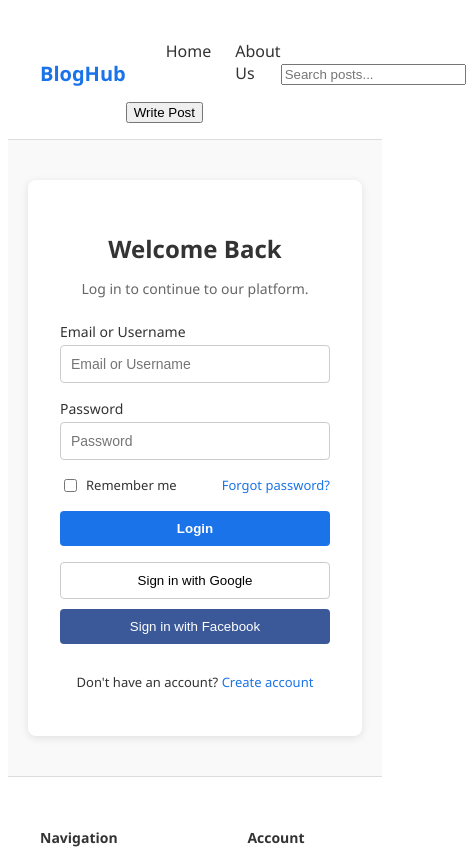
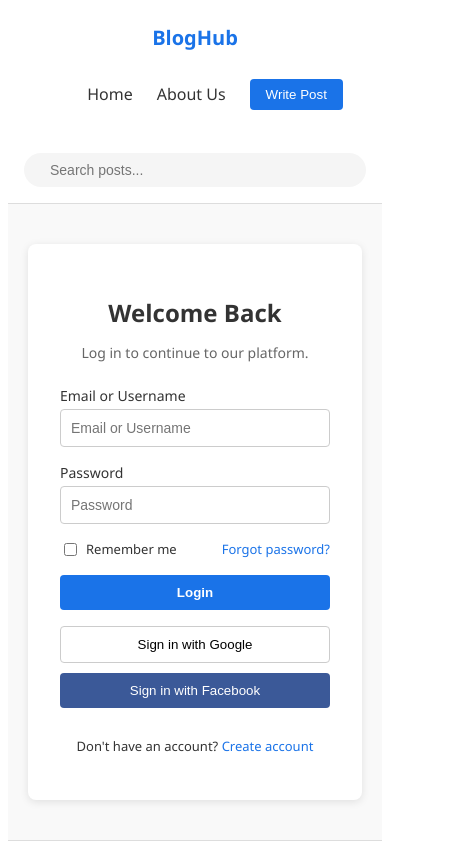
Before and after one commit to Oliver9105/Blogpost_client, a React (Create React App) app: page /signin in a window 390 px wide. Shown: the top 849 px of the page, 466 px wide, since content can reach past the window. Built offline with nearby package versions, Linux system fonts and the light colour scheme.

Commit message:
update css

```diff
--- a/src/SignIn.css
+++ b/src/SignIn.css
@@ -26,6 +26,13 @@
   color: #1a73e8;
 }
 
+/* Centered Navigation */
+.signin-nav-center {
+  display: flex;
+  align-items: center;
+  gap: 24px;
+}
+
 .signin-navLinks {
   list-style: none;
   display: flex;
@@ -36,6 +43,44 @@
   text-decoration: none;
   color: #333;
   font-weight: 500;
+}
+
+.signin-write-button {
+  background-color: #1a73e8;
+  color: white;
+  border: none;
+  padding: 8px 16px;
+  border-radius: 4px;
+  font-weight: 500;
+  cursor: pointer;
+  transition: background-color 0.3s;
+}
+
+.signin-write-button:hover {
+  background-color: #1665c1;
+}
+
+/* Search Bar */
+.signin-search-bar {
+  display: flex;
+  align-items: center;
+  background: #f5f5f5;
+  border-radius: 20px;
+  padding: 8px 16px;
+  width: 250px;
+}
+
+.signin-search-bar i {
+  color: #777;
+  margin-right: 8px;
+}
+
+.signin-search-bar input {
+  border: none;
+  background: transparent;
+  outline: none;
+  width: 100%;
+  font-size: 14px;
 }
 
 .signin-main {
@@ -212,3 +257,26 @@
   color: #999;
   text-align: center;
 }
+
+/* Responsive adjustments */
+@media (max-width: 768px) {
+  .signin-nav {
+    flex-direction: column;
+    gap: 16px;
+  }
+
+  .signin-nav-center {
+    order: 2;
+  }
+
+  .signin-search-bar {
+    order: 3;
+    width: 100%;
+    margin-top: 16px;
+  }
+
+  .signin-footerGrid {
+    flex-direction: column;
+    gap: 20px;
+  }
+}
```
